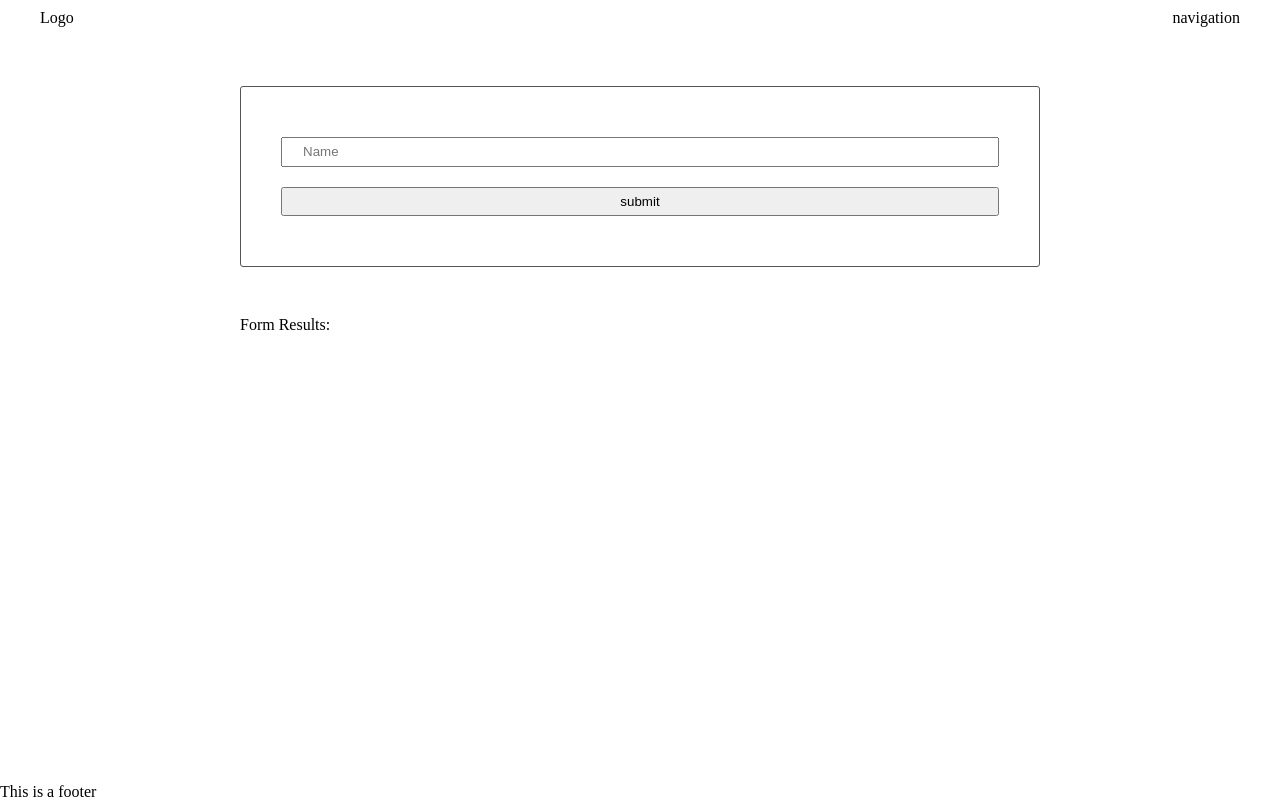
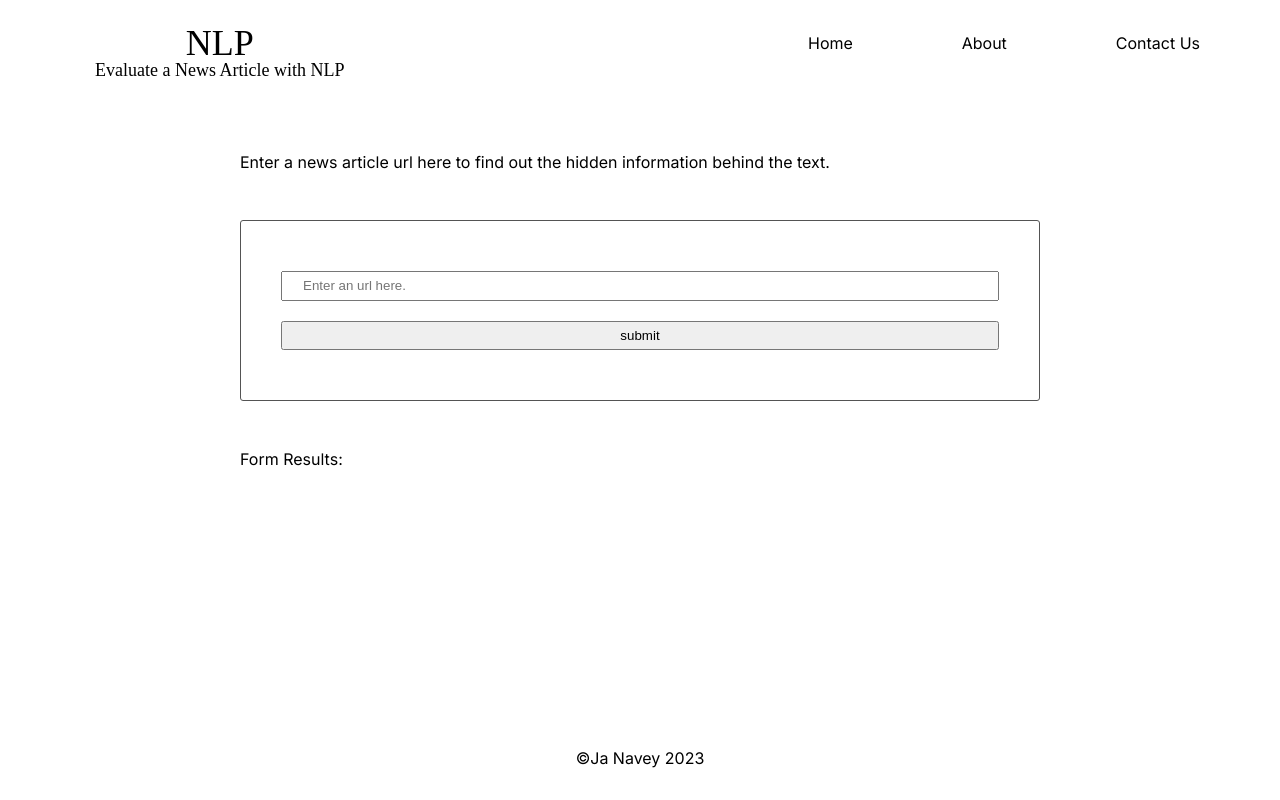
Before and after one commit to JSNavey/JNavey-NLP, a plain HTML site: page src/client/views/index.html in a window 1280 px wide. Drawn offline with Linux system fonts and the light colour scheme; a web font is replaced by a local one.

Commit message:
feat and fix: Create content in html file and add some styles in css file. Fix css path

```diff
--- a/src/client/styles/base.css
+++ b/src/client/styles/base.css
@@ -2,6 +2,7 @@ body {
     display: flex;
     flex-direction: column;
     min-height: 100vh;
+    font-family: "Inter", sans-serif;
 }
 
 main {
--- a/src/client/styles/footer.css
+++ b/src/client/styles/footer.css
@@ -0,0 +1,4 @@
+footer {
+    height: 50px;
+    margin: 0 auto;
+}
--- a/src/client/styles/header.css
+++ b/src/client/styles/header.css
@@ -1,5 +1,27 @@
 header {
     display: flex;
     justify-content: space-between;
-    padding: 10px 40px;
+    padding: 25px 80px;
 }
+
+.logo {
+    font-size: 36px;
+    padding-left: 15px;
+    font-family: "Bacasime Antique", serif;
+    text-align: center;
+}
+
+.sub-logo {
+    font-size: 18px;
+}
+
+.nav {
+    width: 35%;
+    height: 32px;
+}
+
+.nav ul {
+    display: flex;
+    justify-content: space-between;
+    padding-top: 10px;
+}
--- a/src/client/views/index.html
+++ b/src/client/views/index.html
@@ -2,41 +2,59 @@
 <html lang="en" dir="ltr">
     <head>
         <meta charset="utf-8">
-        <title>Test</title>
-        <link rel="stylesheet" href="/styles/resets.css">
-        <link rel="stylesheet" href="/styles/base.css">
-        <link rel="stylesheet" href="/styles/header.css">
-        <link rel="stylesheet" href="/styles/form.css">
-        <link rel="stylesheet" href="/styles/footer.css">
+        <title>Evaluate a News Article</title>
+        <link rel="stylesheet" href="../styles/resets.css">
+        <link rel="stylesheet" href="../styles/base.css">
+        <link rel="stylesheet" href="../styles/header.css">
+        <link rel="stylesheet" href="../styles/form.css">
+        <link rel="stylesheet" href="../styles/footer.css">
+        <link rel="preconnect" href="https://fonts.googleapis.com">
+        <link rel="preconnect" href="https://fonts.gstatic.com" crossorigin>
+        <link href="https://fonts.googleapis.com/css2?family=Bacasime+Antique&family=Inter:wght@400;600&display=swap" rel="stylesheet">
     </head>
 
     <body>
 
         <header>
-            <div class="">
-                Logo
+            <div class="logo">
+               <h1>NLP</h1>
+               <h5 class="sub-logo">Evaluate a News Article with NLP</h5>
             </div>
-            <div class="">
-                navigation
+
+            <div class="nav">
+                <ul>
+                    <li>Home</li>
+                    <li>About</li>
+                    <li>Contact Us</li>
+                </ul>
             </div>
         </header>
 
         <main>
+            <section class="title">
+                <p>Enter a news article url here to find out the hidden information behind the text.</p>
+            </section>
             <section>
                 <form class="" onsubmit="return handleSubmit(event)">
-                    <input id="name" type="text" name="input" value="" onblur="onBlur()" placeholder="Name">
+                    <input id="name" type="text" name="input" value="" onblur="onBlur()" placeholder="Enter an url here.">
                     <input type="submit" name="" value="submit" onclick="return handleSubmit(event)" onsubmit="return handleSubmit(event)">
                 </form>
             </section>
 
             <section>
                 <strong>Form Results:</strong>
-                <div id="results"></div>
+                <div id="results">
+                    <div id="polarity"></div>
+                    <div id="agreement"></div>
+                    <div id="subjectivity"></div>
+                    <div id="confidence"></div>
+                    <div id="irony"></div>
+                </div>
             </section>
         </main>
 
         <footer>
-            <p>This is a footer</p>
+            <p>&copy;Ja Navey 2023</p>
         </footer>
 
     </body>
```
